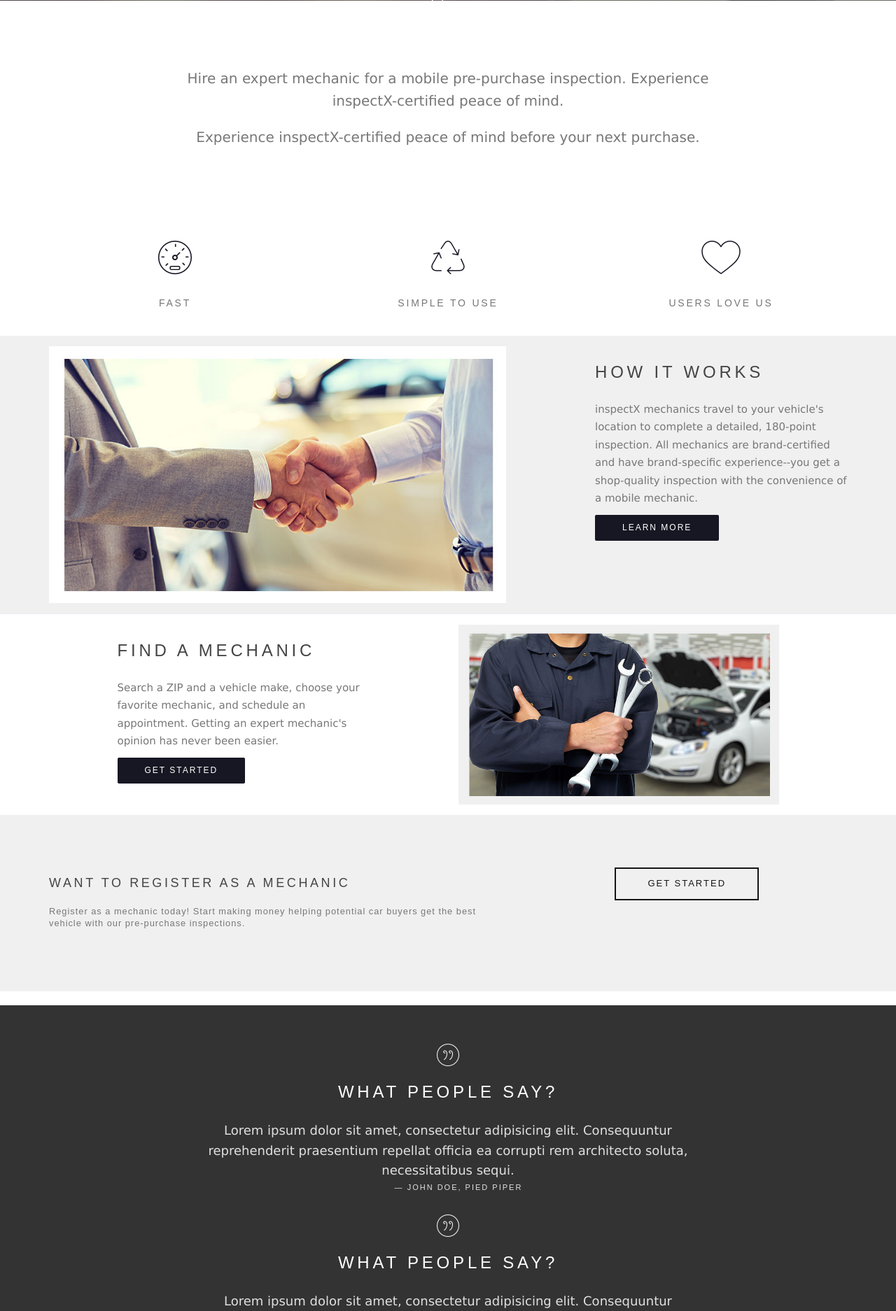
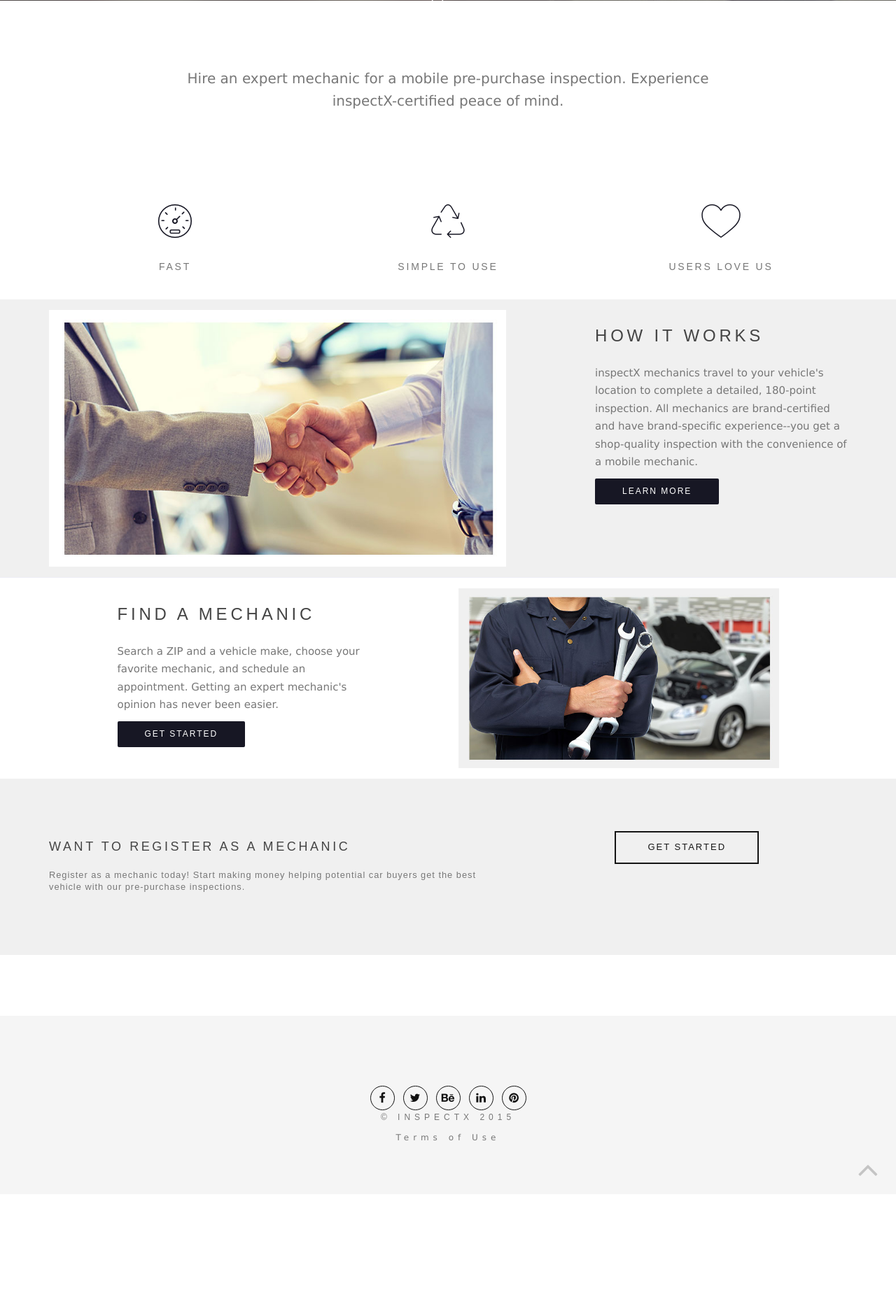
Before and after one commit to r00b/inspectX, a Rails app: page / in a window 1280 px wide. Shown: the part 799-2673 px from the top of the page at 70% size. After the commit the page ends 2480 px from the top, so only its background shows below. Run offline with Rails 7, Linux system fonts and the light colour scheme; style sheets or scripts are compiled from the project's sources; parts of the project's set-up code (start-up, migrations or seed data) failed here and were passed over; some libraries are stand-ins or nearby versions.

Commit message:
updated home page

```diff
--- a/app/views/visitors/index.html.erb
+++ b/app/views/visitors/index.html.erb
@@ -67,7 +67,7 @@
                 <div data-wow-delay="0.1s" data-wow-duration="1s" class="col-md-8 col-md-offset-2 text-center wow fadeInUp">
                     <blockquote class="service-quote">
                     <p>Hire an expert mechanic for a mobile pre-purchase inspection. Experience inspectX-certified peace of mind.</p>
-                    <p>Experience inspectX-certified peace of mind before your next purchase.</p>
+
                     </blockquote>
                 </div>
             </div>
@@ -136,61 +136,6 @@
           </div>
         </div>
 </section>
-<section>
-        <!--Testimonial slider start-->
-        <div class="fullwidth-testimotal-slider bg-dark-80 pt-100 pb-100">
-          <!--Item start-->
-          <div>
-            <div class="container">
-              <div class="row">
-                <div class="col-md-8 col-md-offset-2 text-center">
-                  <div class="section-icon"><span class="icon-quote"></span></div>
-                  <h3 class="alt-font">What people say?</h3>
-                  <blockquote class="testimonial">
-                    <p> Lorem ipsum dolor sit amet, consectetur adipisicing elit. Consequuntur reprehenderit praesentium repellat officia ea corrupti rem architecto soluta, necessitatibus sequi.</p>
-                    <footer class="testimonial-author">John Doe, Pied Piper</footer>
-                  </blockquote>
-                </div>
-              </div>
-            </div>
-          </div>
-          <!--Item end-->
-          <!--Item start-->
-          <div>
-            <div class="container">
-              <div class="row">
-                <div class="col-md-8 col-md-offset-2 text-center">
-                  <div class="section-icon"><span class="icon-quote"></span></div>
-                  <h3 class="alt-font">What people say?</h3>
-                  <blockquote class="testimonial">
-                    <p> Lorem ipsum dolor sit amet, consectetur adipisicing elit. Consequuntur reprehenderit praesentium repellat officia ea corrupti rem architecto soluta, necessitatibus sequi.</p>
-                    <footer class="testimonial-author">Lary Clark, Pied Piper</footer>
-                  </blockquote>
-                </div>
-              </div>
-            </div>
-          </div>
-          <!--Item end-->
-          <!--Item start-->
-          <div>
-            <div class="container">
-              <div class="row">
-                <div class="col-md-8 col-md-offset-2 text-center">
-                  <div class="section-icon"><span class="icon-quote"></span></div>
-                  <h3 class="alt-font">What people say?</h3>
-                  <blockquote class="testimonial">
-                    <p> Lorem ipsum dolor sit amet, consectetur adipisicing elit. Consequuntur reprehenderit praesentium repellat officia ea corrupti rem architecto soluta, necessitatibus sequi.</p>
-                    <footer class="testimonial-author">Mike Rose, Pied Piper</footer>
-                  </blockquote>
-                </div>
-              </div>
-            </div>
-          </div>
-          <!--Item end -->
-        </div>
-        <!--Testimonial slider end-->
-      </section>
-      <hr>
 
       <section id="contacts" class="pt-0">
 
```
